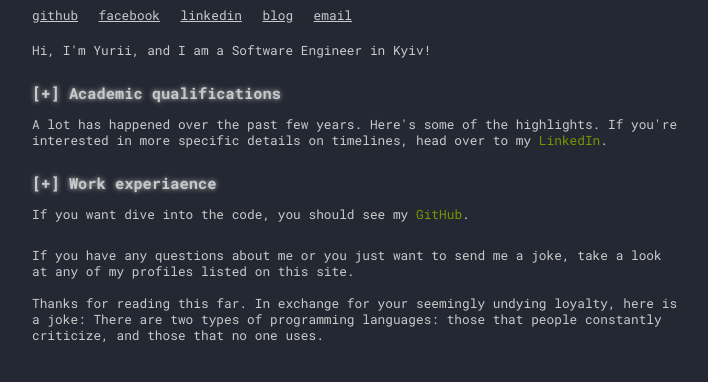
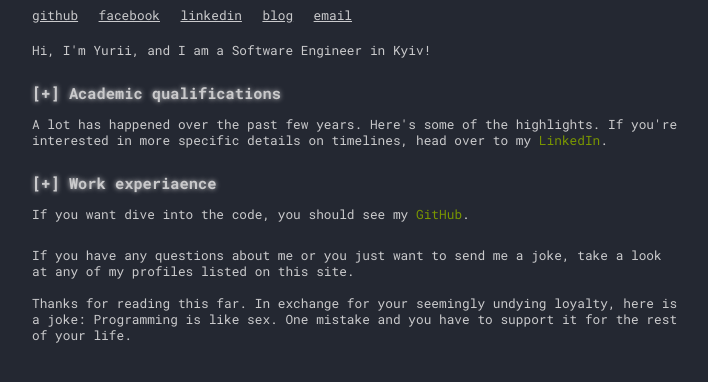
Before and after one commit to DyvakYA/dyvakya.github.io, a plain HTML site: page index.html in a window 1280 px wide. Shown: the part 70-452 px from the top of the page, without its empty margins (283-991 px from the left). Drawn offline with Linux system fonts and the light colour scheme; no server answers; a script that the page names is missing.

Commit message:
Update index.html

```diff
--- a/index.html
+++ b/index.html
@@ -73,8 +73,7 @@
     take a look at any of my profiles listed on this site.
     <br><br>
     Thanks for reading this far. In exchange for your seemingly undying
-    loyalty, here is a joke: There are two types of programming languages:
-    those that people constantly criticize, and those that no one uses.
+    loyalty, here is a joke: Programming is like sex. One mistake and you have to support it for the rest of your life.
   </div>
   </div>
 </body>
```
